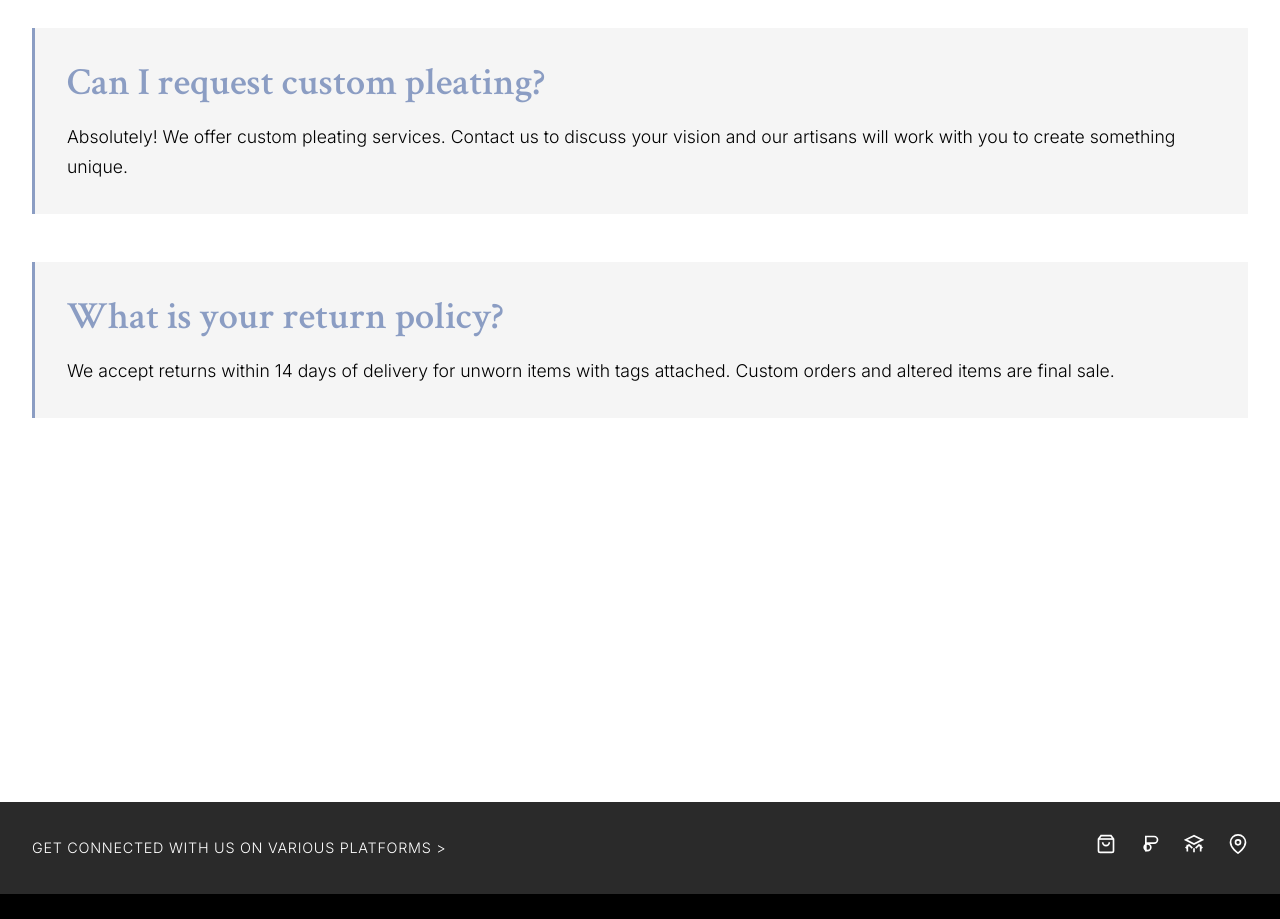
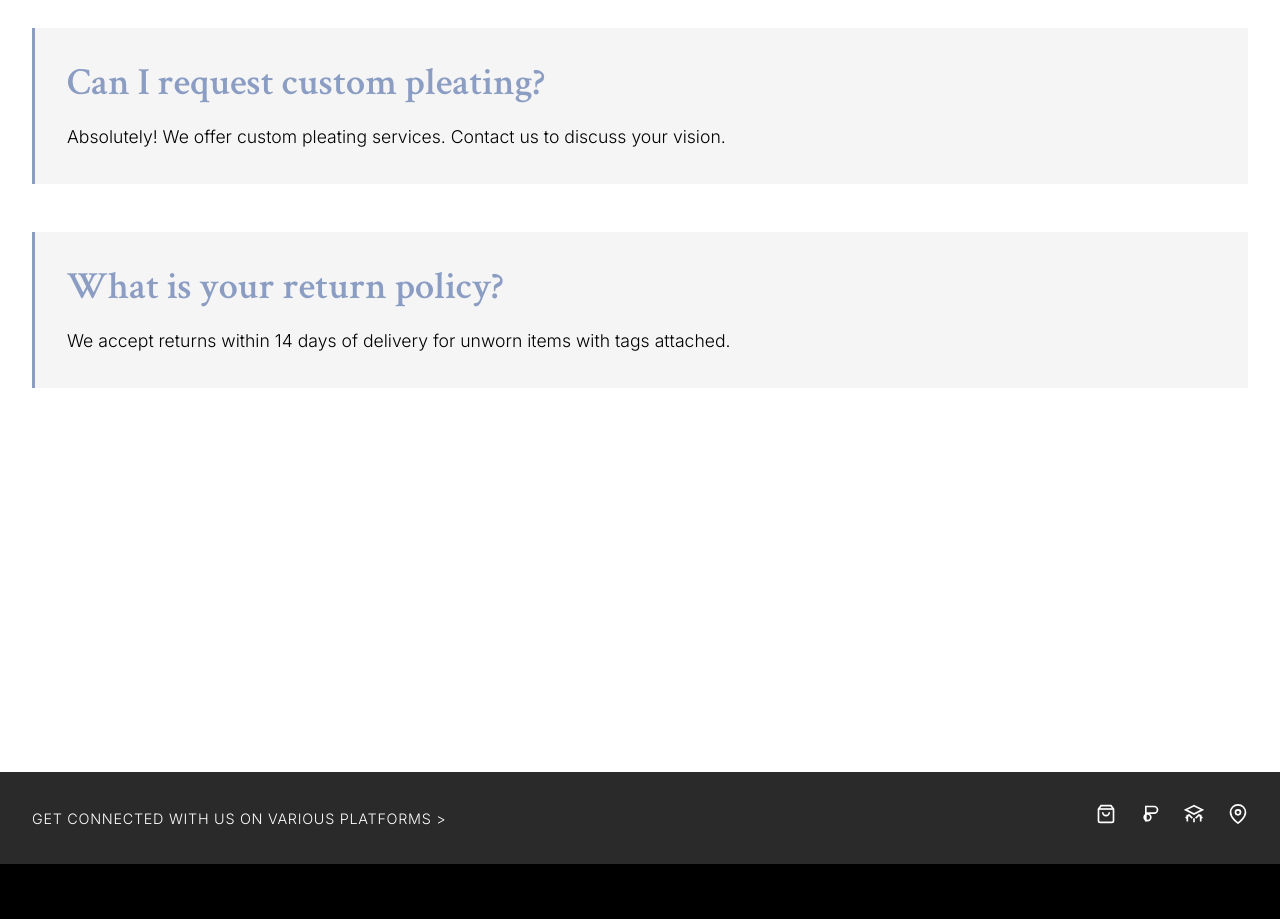
Before and after one commit to yuqinvs/Vueplearance, a Vue app: page /contacts in a window 1280 px wide. Shown: the part 6100-7019 px from the top of the page. Built offline with nearby package versions, Linux system fonts and the light colour scheme.

Commit message:
refactor(Contacts): 将硬编码文本替换为国际化变量

```diff
--- a/src/views/Contacts.vue
+++ b/src/views/Contacts.vue
@@ -239,17 +239,15 @@
               </p>
             </div>
             <div class="faq-item">
-              <h3 class="heading-large text-serif">Can I request custom pleating?</h3>
+              <h3 class="heading-large text-serif">{{ t.contacts.canRequestCustom }}</h3>
               <p class="text-body">
-                Absolutely! We offer custom pleating services. Contact us to discuss your
-                vision and our artisans will work with you to create something unique.
+                {{ t.contacts.customDesc }}
               </p>
             </div>
             <div class="faq-item">
-              <h3 class="heading-large text-serif">What is your return policy?</h3>
+              <h3 class="heading-large text-serif">{{ t.contacts.whatIsReturnPolicy }}</h3>
               <p class="text-body">
-                We accept returns within 14 days of delivery for unworn items with tags attached.
-                Custom orders and altered items are final sale.
+                {{ t.contacts.returnDesc }}
               </p>
             </div>
           </div>
```
